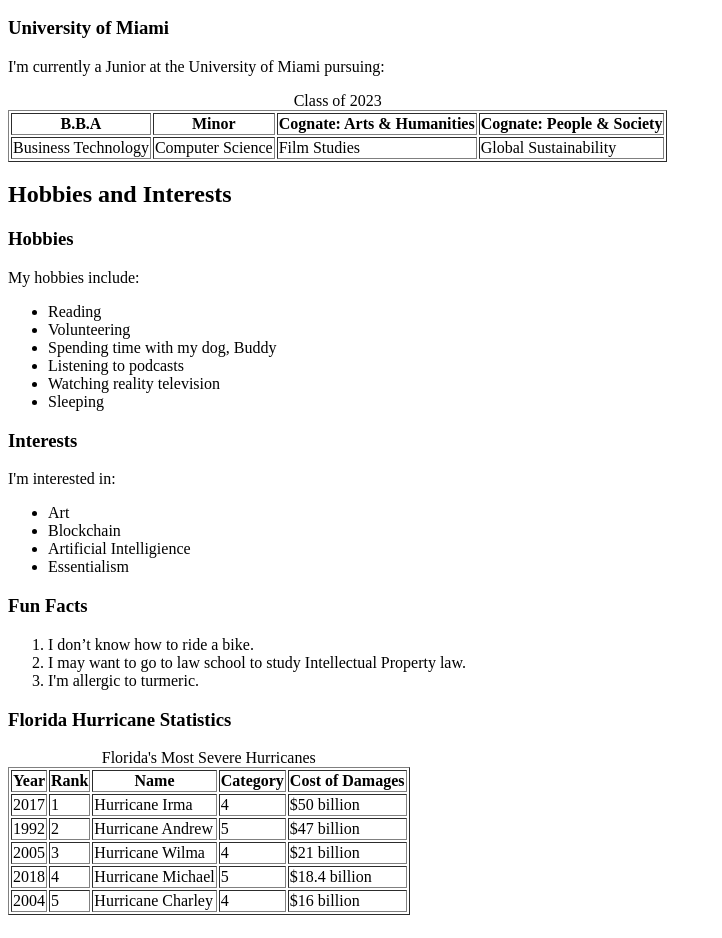
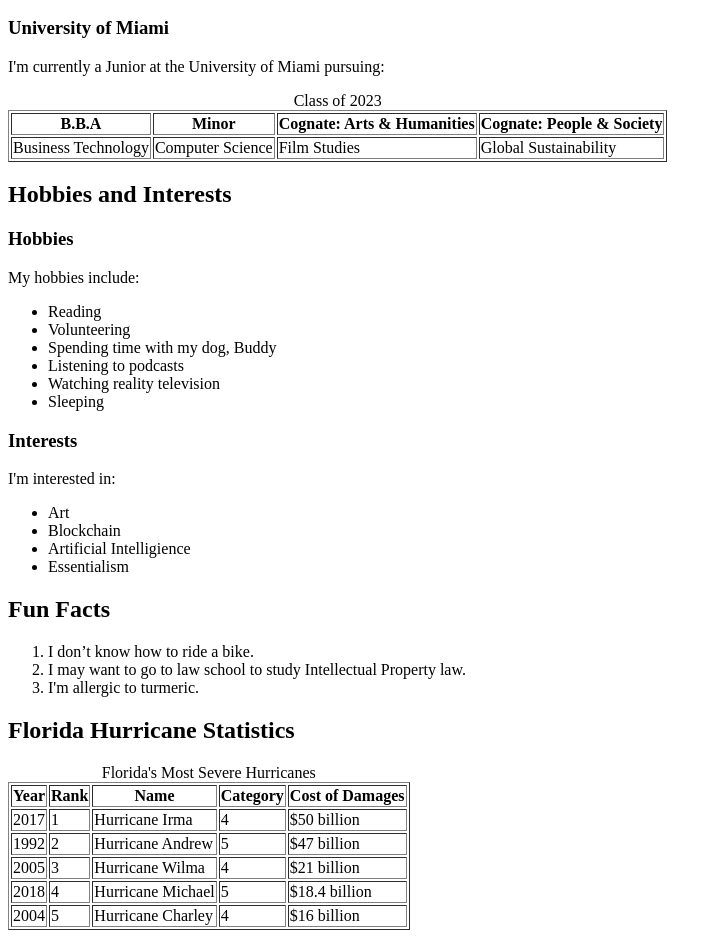
Before and after one commit to amanda-delaplaine/amanda-delaplaine.github.io, a plain HTML site: page index.html in a window 1280 px wide. Shown: the part 110-1048 px from the top of the page, without its empty margins (0-722 px from the left). Drawn offline with Linux system fonts and the light colour scheme.

Commit message:
project 1
Made corrections to headings

```diff
--- a/index.html
+++ b/index.html
@@ -46,14 +46,14 @@
     <li>Essentialism</li>
   </ul>
   <!--Fun Facts -->
-  <h3>Fun Facts</h3>
+  <h2>Fun Facts</h2>
   <ol>
     <li>I don’t know how to ride a bike.</li>
     <li>I may want to go to law school to study Intellectual Property law.</li>
     <li>I'm allergic to turmeric.</li>
   </ol>
   <!--FL Hurricane Statistics-->
-  <h3>Florida Hurricane Statistics</h3>
+  <h2>Florida Hurricane Statistics</h2>
   <table border="1">
     <caption>Florida's Most Severe Hurricanes</caption>
     <tr>
```
